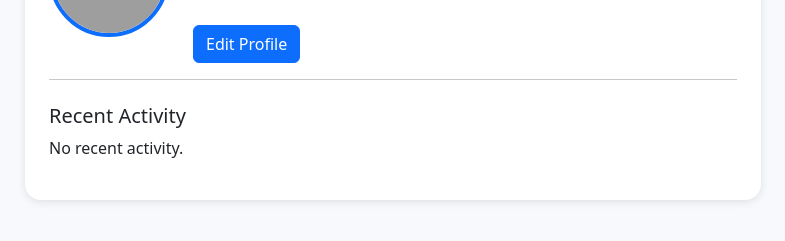
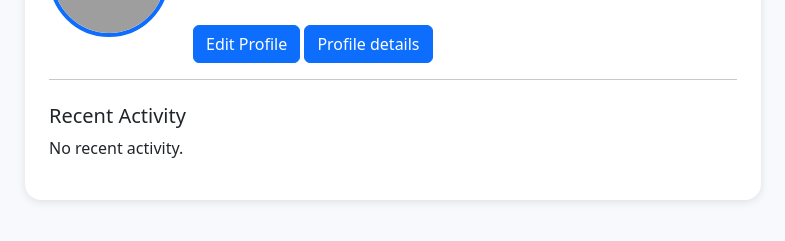
Before and after one commit to Godfred48/WaterTankRefill-App, a Django app: page /customer/profile/ in a window 1280 px wide. Shown: the part 180-421 px from the top of the page, without its empty margins (247-1032 px from the left). Run offline with Django 5.2, Linux system fonts and the light colour scheme; a user stored in the database is signed in; grey boxes are pictures that could not be loaded.

Commit message:
updated the customer profile template file

```diff
--- a/templates/customer/customer_profile.html
+++ b/templates/customer/customer_profile.html
@@ -41,6 +41,7 @@
                         <p class="mb-0">Address: {{ customer.address }}</p>
                         <p>Gender: {{ customer.gender }}</p>
                         <a href="{% url 'customer_profile_update' %}" class="btn btn-primary mt-2">Edit Profile</a>
+                        <a href="{% url 'customer_profile_detail' customer.pk %}" class="btn btn-primary mt-2">Profile details</a>
                     </div>
                 </div>
                 <hr>
```
